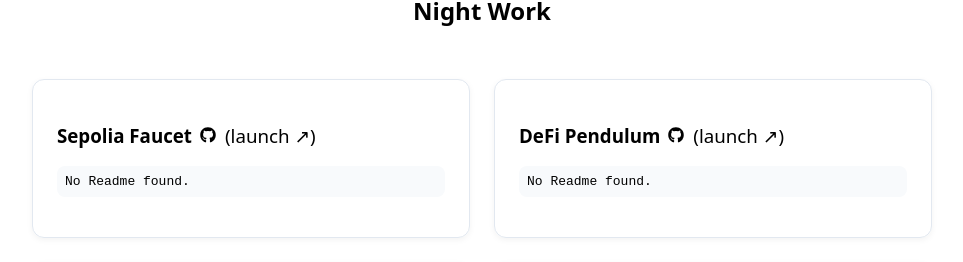
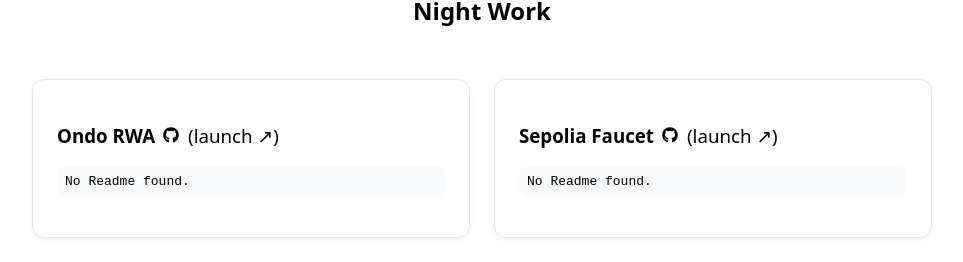
Before and after one commit to alexisnsns/pfalexns, a React (Vite) app: page / in a window 1280 px wide. Shown: the part 660-922 px from the top of the page, without its empty margins (158-1121 px from the left). Built offline with nearby package versions, Linux system fonts and the light colour scheme; no server answers.

Commit message:
add ondo project

```diff
--- a/src/App.tsx
+++ b/src/App.tsx
@@ -15,6 +15,12 @@
 
 function App() {
   const [projects, setProjects] = useState<Project[]>([
+    {
+      name: "ondo-analytics",
+      comments: "",
+      displayName: "Ondo RWA",
+      link: "https://ondofinance.dev/",
+    },
     {
       name: "sepoliafaucet",
       comments: "",
```
